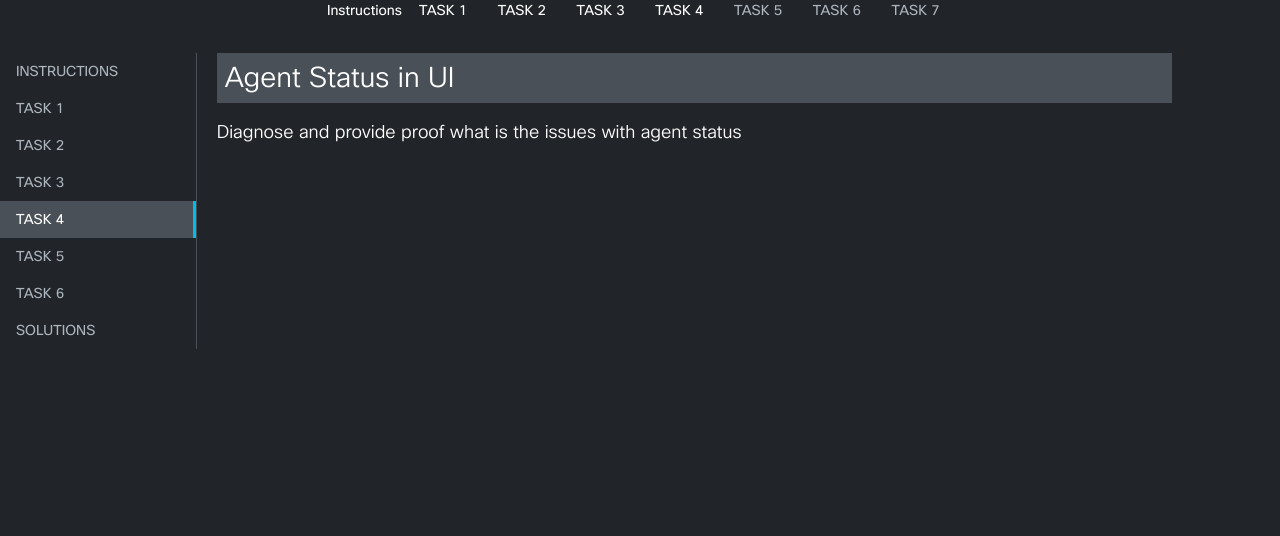
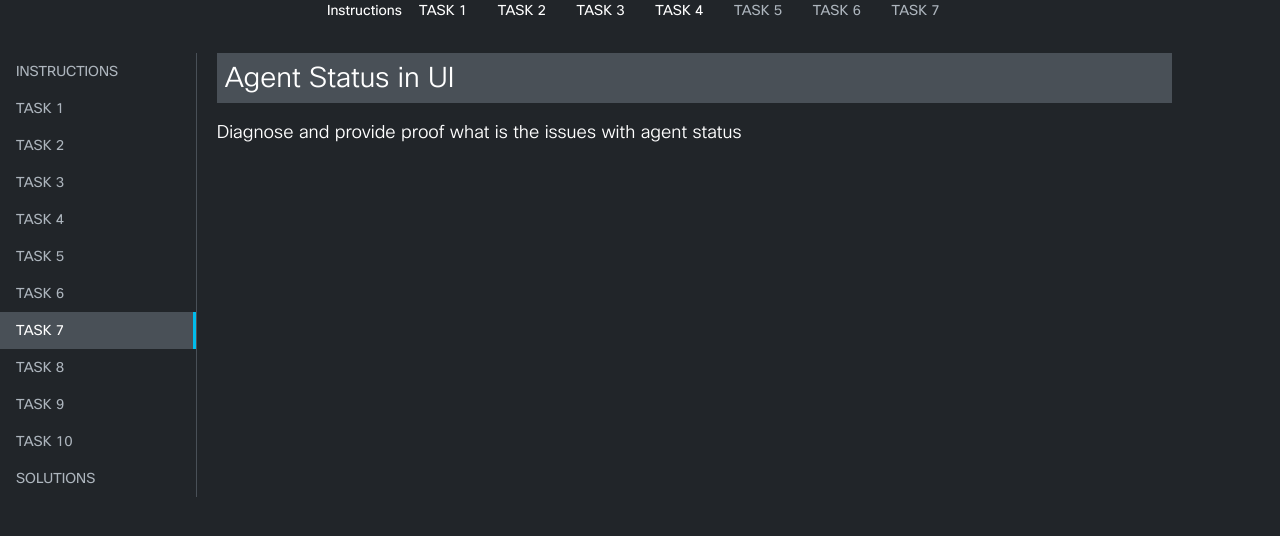
Before and after one commit to tsoprek/tebootcamp, a Flask app: page /task7/ in a window 1280 px wide. Shown: the part 179-715 px from the top of the page. Run offline with Flask 2, Linux system fonts and the light colour scheme; data comes from the database, SQL or seed files in the repository; some libraries are stand-ins or nearby versions.

Commit message:
Added tasks to sidebar A bug fix for task10 url
task_status=cursor.execute("SELECT status FROM tasks WHERE id = ?", str(taskID)).fetchall()

sqlite3.ProgrammingError: Incorrect number of bindings supplied. The current statement uses 1, and there are 2 supplied.

```diff
--- a/app.py
+++ b/app.py
@@ -8,7 +8,7 @@ import os
 def get_task_status(taskID):
     conn = sqlite3.connect('tasks.db')
     cursor = conn.cursor()
-    task_status=cursor.execute("SELECT status FROM tasks WHERE id = ?", (taskID)).fetchall()
+    task_status=cursor.execute("SELECT status FROM tasks WHERE id = ?", (taskID,)).fetchall()
     conn.commit()
     cursor.close()
     conn.close()
@@ -18,7 +18,7 @@ def get_task_status(taskID):
 def update_task_status(taskID, status):
     conn = sqlite3.connect('tasks.db')
     cursor = conn.cursor()
-    cursor.execute('UPDATE tasks SET status = ?  WHERE id = ?', (status, taskID))
+    cursor.execute('UPDATE tasks SET status = ?  WHERE id = ?', (status, taskID,))
     conn.commit()
     cursor.close()
     conn.close()
@@ -27,7 +27,7 @@ def update_task_status(taskID, status):
 def add_new_task(taskID, status):
     conn = sqlite3.connect('tasks.db')
     cursor = conn.cursor()
-    cursor.execute('INSERT INTO tasks VALUES (?, ?)', (taskID, status))
+    cursor.execute('INSERT INTO tasks VALUES (?, ?)', (taskID, status,))
     conn.commit()
     cursor.close()
     conn.close()
--- a/templates/task7.html
+++ b/templates/task7.html
@@ -63,7 +63,7 @@
             <li id="vleft-4" class="tab">
                 <a tabindex="0" href="/task3">TASK 3</a>
             </li>
-            <li id="vleft-5" class="tab active">
+            <li id="vleft-5" class="tab">
                 <a tabindex="0" href="/task4">TASK 4</a>
             </li>
             <li id="vleft-6" class="tab">
@@ -72,7 +72,19 @@
             <li id="vleft-7" class="tab">
                 <a tabindex="0" href="/task6">TASK 6</a>
             </li>
-            <li id="vleft-8" class="tab">
+            <li id="vleft-8" class="tab active">
+                <a tabindex="0" href="/task7">TASK 7</a>
+            </li>
+            <li id="vleft-9" class="tab">
+                <a tabindex="0" href="/task8">TASK 8</a>
+            </li>
+            <li id="vleft-10" class="tab">
+                <a tabindex="0" href="/task9">TASK 9</a>
+            </li>
+            <li id="vleft-11" class="tab">
+                <a tabindex="0" href="/task10">TASK 10</a>
+            </li>
+            <li id="vleft-12" class="tab">
                 <a tabindex="0">SOLUTIONS</a>
             </li>
         </ul>
@@ -91,14 +103,26 @@
             <div id="vleft-4-content" class="tab-pane">
                 <p>TASK 3</p>
             <div id="vleft-5-content" class="tab-pane active">
-                <p class="text-size-28 text-weight-300">TASK 4</p>
+                <p >TASK 4</p>
             <div id="vleft-6-content" class="tab-pane">
                 <p>TASK 5</p>
             </div>
             <div id="vleft-7-content" class="tab-pane">
-                <p>TASK 6</p>
+                <p >TASK 6</p>
             </div>
-            <div id="vleft-8-content" class="tab-pane">
+            <div id="vleft-8-content" class="tab-pane active">
+                <p class="text-size-28 text-weight-300">TASK 7</p>
+            </div>
+            <div id="vleft-9-content" class="tab-pane">
+                <p>TASK 8</p>
+            </div>
+            <div id="vleft-10-content" class="tab-pane">
+                <p>TASK 9</p>
+            </div>
+            <div id="vleft-11-content" class="tab-pane">
+                <p>TASK 10</p>
+            </div>
+            <div id="vleft-12-content" class="tab-pane">
                 <p>SOLUTIONS</p>
             </div>
         </div>
```
Also changed, not shown: templates/home.html (+16 -0 lines), templates/task1.html (+12 -0 lines), templates/task2.html (+12 -0 lines), templates/task3.html (+12 -0 lines), templates/task4.html (+12 -0 lines), templates/task5.html (+12 -0 lines), templates/task6.html (+12 -0 lines), templates/task8.html (+27 -3 lines).
